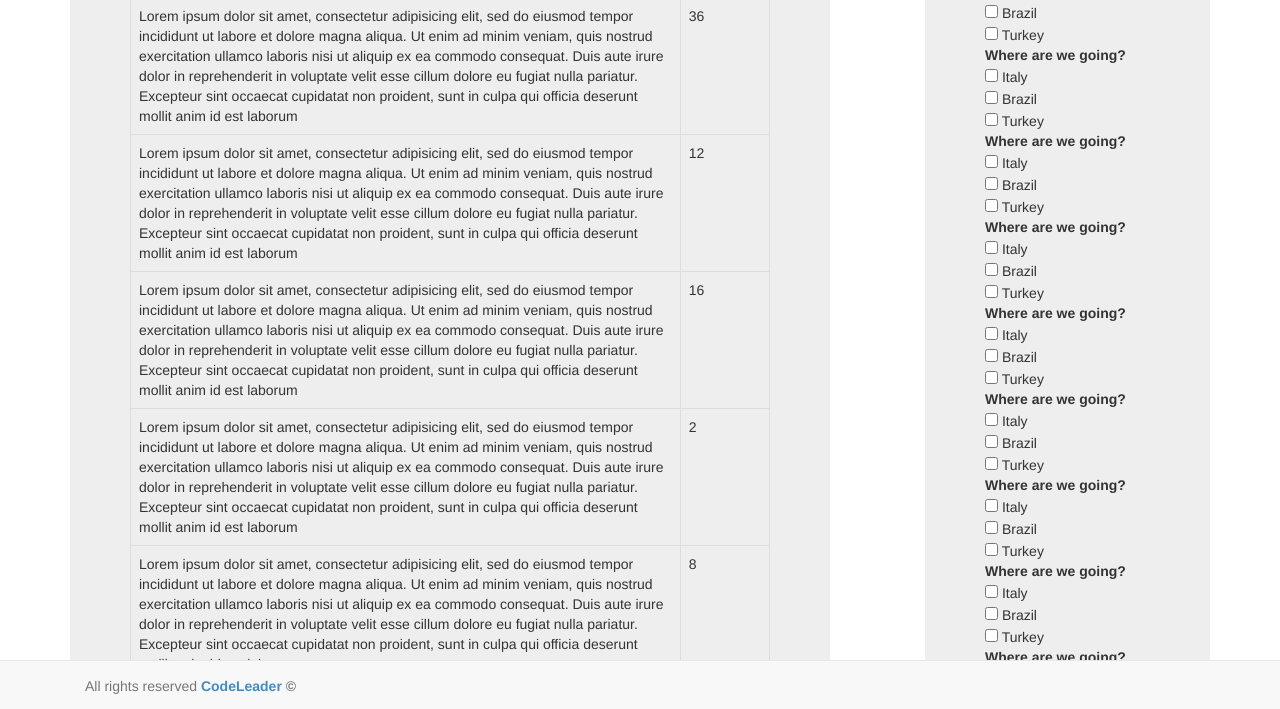
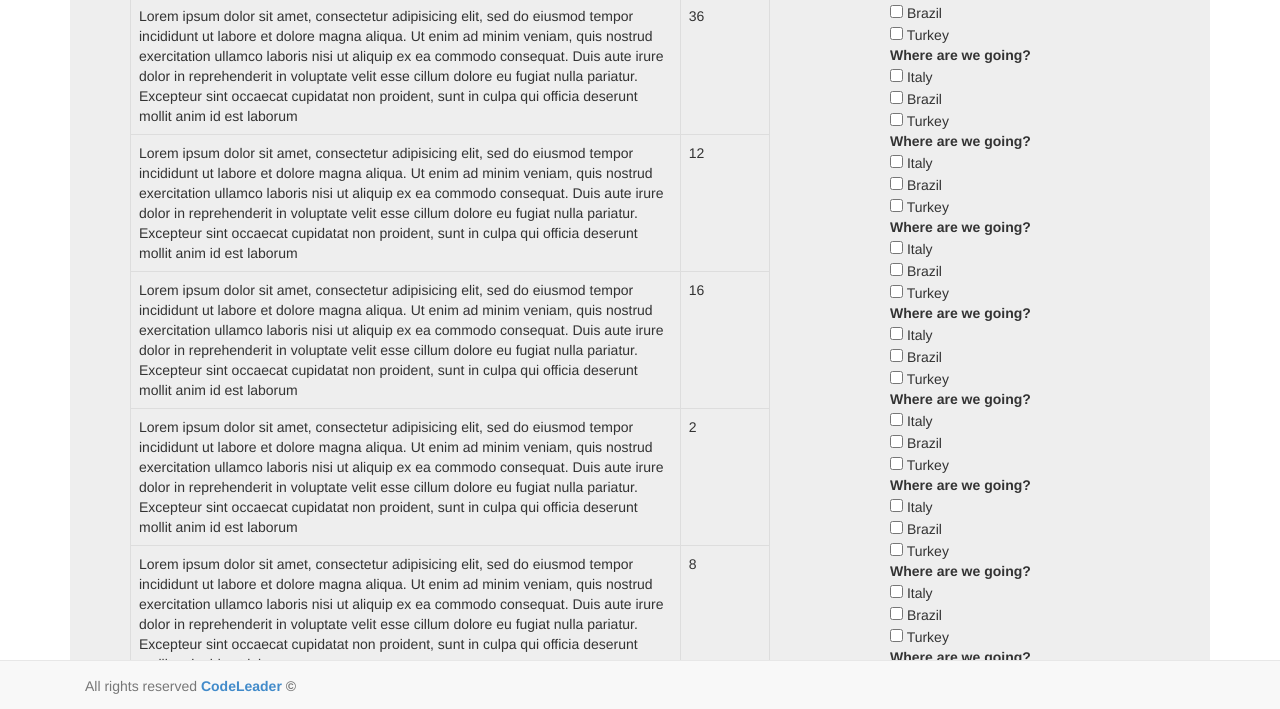
Before and after one commit to Geekzes/pointSchool, a plain HTML site: page logedin.html in a window 1280 px wide. Shown: the part 89-798 px from the top of the page. Drawn offline with nearby package versions, Linux system fonts and the light colour scheme.

Commit message:
Design change

```diff
--- a/logedin.html
+++ b/logedin.html
@@ -105,7 +105,7 @@
           </table>
         </div>
       </div>
-      <div class="jumbotron col-md-3 pull-right">
+      <div class="jumbotron col-md-4 pull-right">
         <div>
           <b>Where are we going?</b>
           <br />
```
